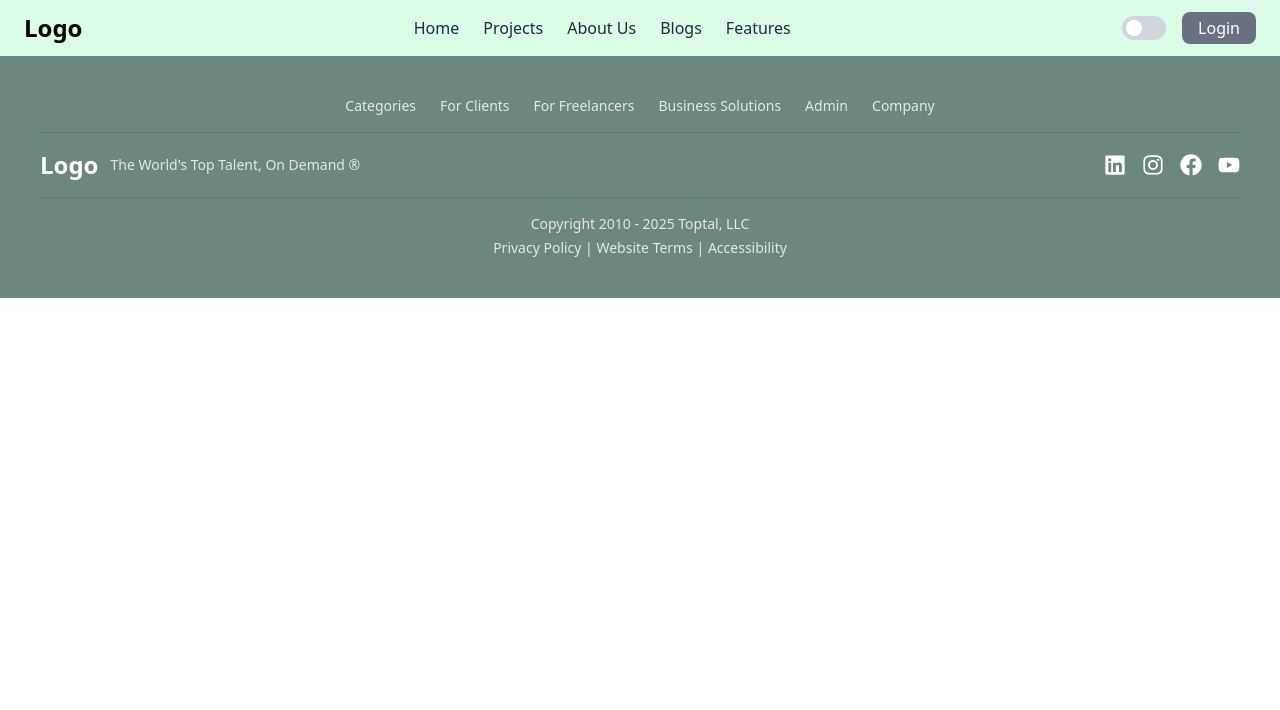
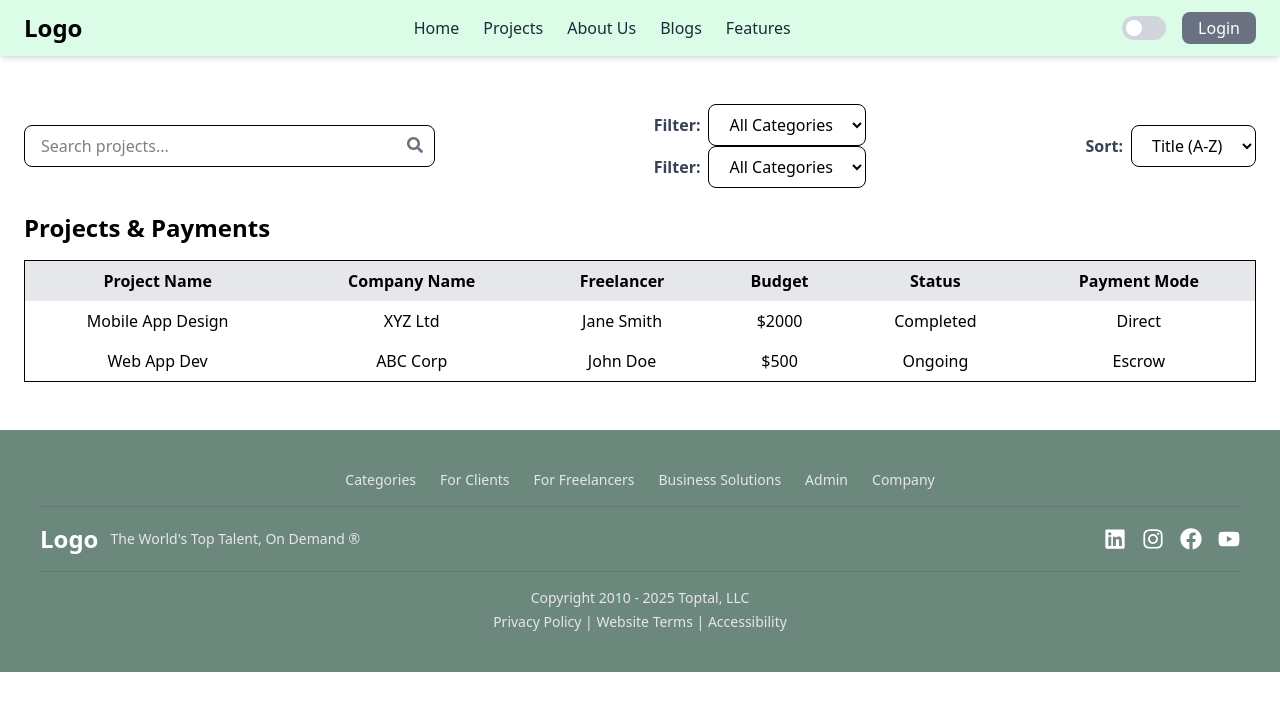
Before and after one commit to Omkrishna-git/freelancingWeb, a React (Vite) app in the folder frontend/: page /admin/projects in a window 1280 px wide. Shown: the top 710 px of the page. Built offline with nearby package versions, Linux system fonts and the light colour scheme.

Commit message:
Add BlogDetailsPage component with rating and like/dislike functionality

```diff
--- a/frontend/src/App.jsx
+++ b/frontend/src/App.jsx
@@ -15,7 +15,7 @@ import CompanyRegistration from "./pages/CompanyRegistration";
 import WriteBlog from "./pages/WriteBlog"
 import BlogDetailsPage from "./pages/display-blog";
 import AdminDashboard from "./pages/AdminDashboard";
-
+import ProjectsAndPayments from "./pages/Project&Payment.jsx";
 import "./App.css";
 
 function App() {
@@ -45,6 +45,7 @@ function App() {
         <Route path="/company-registration" element={<CompanyRegistration />} />
         <Route path="/blog/:id" element={<BlogDetailsPage />}/>
         <Route path="/admin" element={<AdminDashboard />} />
+        <Route path="/admin/projects" element={<ProjectsAndPayments />} />
       </Routes>
       <Footer />
     </Router>
--- a/frontend/src/pages/AdminDashboard.jsx
+++ b/frontend/src/pages/AdminDashboard.jsx
@@ -20,12 +20,12 @@ const AdminDashboard = () => {
       <aside className='w-64 bg-gray-800 text-white p-4 shadow-md'>
         <h2 className='text-2xl font-bold mb-6'>Admin Dashboard</h2>
         <ul className='space-y-4'>
-          <li><Link to='/dashboard/home' className='block py-2 px-4 rounded hover:bg-green-700'>Home</Link></li>
-          <li><Link to='/dashboard/projects' className='block py-2 px-4 rounded hover:bg-green-700'>Projects & Payments</Link></li>
-          <li><Link to='/dashboard/freelancers' className='block py-2 px-4 rounded hover:bg-green-700'>Freelancers</Link></li>
-          <li><Link to='/dashboard/companies' className='block py-2 px-4 rounded hover:bg-green-700'>Companies</Link></li>
-          <li><Link to='/dashboard/disputes' className='block py-2 px-4 rounded hover:bg-green-700'>Dispute & Refunds</Link></li>
-          <li><Link to='/dashboard/reports' className='block py-2 px-4 rounded hover:bg-green-700'>Reports & Analytics</Link></li>
+          <li><Link to='/admin' className='block py-2 px-4 rounded hover:bg-green-700'>Home</Link></li>
+          <li><Link to='/admin/projects' className='block py-2 px-4 rounded hover:bg-green-700'>Projects & Payments</Link></li>
+          <li><Link to='/admin/freelancers' className='block py-2 px-4 rounded hover:bg-green-700'>Freelancers</Link></li>
+          <li><Link to='/admin/companies' className='block py-2 px-4 rounded hover:bg-green-700'>Companies</Link></li>
+          <li><Link to='/admin/disputes' className='block py-2 px-4 rounded hover:bg-green-700'>Dispute & Refunds</Link></li>
+          <li><Link to='/admin/reports' className='block py-2 px-4 rounded hover:bg-green-700'>Reports & Analytics</Link></li>
         </ul>
       </aside>
 
--- a/frontend/src/pages/Blog.jsx
+++ b/frontend/src/pages/Blog.jsx
@@ -25,10 +25,10 @@ const BlogsPage = () => {
     .sort((a, b) => sortOption === "az" ? a.title.localeCompare(b.title) : b.title.localeCompare(a.title));
 
   return (
-    <div className="px-6 py-1">
+    <div className="px-6 py-1 mb-10">
       {/* Header */}
       <div className="relative text-center">
-        <h1 className="text-3xl font-bold text-green-900">BLOGS</h1>
+        <h1 className="text-3xl font-bold text-green-900 mt-5">BLOGS</h1>
         <p className="mt-2 text-gray-600 max-w-2xl mx-auto">
           Everything you need to know to grow your business. Practical online resources covering digital marketing, video animation, writing, copywriting, programming, and design!
         </p>
@@ -43,7 +43,7 @@ const BlogsPage = () => {
       </div>
 
       {/* Search, Filter & Sort */}
-      <div className="flex flex-col sm:flex-row justify-center items-center mt-6 gap-4">
+      <div className="flex flex-col sm:flex-row justify-between items-center mt-6 gap-4">
         {/* Search Input */}
         <div className="relative w-full sm:w-1/3">
           <input
@@ -89,15 +89,15 @@ const BlogsPage = () => {
       <div className="grid md:grid-cols-3 gap-6 mt-6">
         {filteredBlogs.length > 0 ? (
           filteredBlogs.map((blog) => (
-
+            <Link to={`/blog/${blog.id}`} className="bg-white ">
             <div key={blog.id} className="bg-white shadow-lg rounded-lg p-4 hover:shadow-xl transition-transform transform hover:scale-105">
               {/* Blog Image */}
               <img src={blog.image} alt={blog.title} className="w-full h-48 object-cover rounded-lg" />
 
               {/* Blog Title */}
-              <Link to={`/blog/${blog.id}`} className="block">
+
                 <h2 className="mt-4 text-lg font-semibold text-gray-900">{blog.title}</h2>
-              </Link>
+
 
               {/* Blog Category */}
               <p className="text-blue-600 text-sm font-semibold mt-2">{blog.category}</p>
@@ -129,6 +129,7 @@ const BlogsPage = () => {
               </div>
             </div>
             </div>
+            </Link>
           ))
         ) : (
           <p className="text-gray-600 text-center col-span-3">No blogs found</p>
--- a/frontend/src/pages/LoginPage.jsx
+++ b/frontend/src/pages/LoginPage.jsx
@@ -15,9 +15,10 @@ const LoginPage = () => {
   };
 
   return (
-    <div className="min-h-screen flex flex-col justify-between">
+    <div className="min-h-screen flex flex-col ">
+      <div className="mt-10 text-2xl max-w-2xl mx-auto">Join as a client or freelancer</div>
       {/* Role Selection */}
-      <div className="flex justify-center space-x-6 mt-10">
+      <div className="flex justify-center space-x-6 mt-5">
         <div
           className={`border p-6 rounded-lg cursor-pointer ${
             selectedRole === "client" ? "border-green-500" : "border-gray-300"
--- /dev/null
+++ b/frontend/src/pages/Project&Payment.jsx
@@ -0,0 +1,111 @@
+import React, { useState } from "react";
+import { FaSearch, FaPlus } from "react-icons/fa";
+
+const projects = [
+  { id: 1, projectName: 'Web App Dev', companyName: 'ABC Corp', freelancer: 'John Doe', budget: 500, status: 'Ongoing', paymentMode: 'Escrow' },
+  { id: 2, projectName: 'Mobile App Design', companyName: 'XYZ Ltd', freelancer: 'Jane Smith', budget: 2000, status: 'Completed', paymentMode: 'Direct' },
+];
+
+const ProjectsAndPayments = () => {
+const [searchTerm, setSearchTerm] = useState("");
+  const [filterCategory, setFilterCategory] = useState("");
+  const [filterCategory1, setFilterCategory1] = useState("");
+  const [sortOption, setSortOption] = useState("az");
+
+
+  const filteredProjects = projects
+  .filter((projects) => projects.projectName.toLowerCase().includes(searchTerm.toLowerCase()))
+  .filter((projects) => (filterCategory ? projects.status === filterCategory : true))
+  .filter((projects) => (filterCategory1 ? projects.paymentMode === filterCategory1 : true))
+  .sort((a, b) => sortOption === "az" ? a.projectName.localeCompare(b.projectName) : b.projectName.localeCompare(a.projectName));
+
+  return (
+    <div className='p-6'>
+        {/* Search, Filter & Sort */}
+            <div className="flex flex-col sm:flex-row justify-between items-center mt-6 gap-4 mb-6">
+              {/* Search Input */}
+              <div className="relative w-full sm:w-1/3">
+                <input
+                  type="text"
+                  placeholder="Search projects..."
+                  value={searchTerm}
+                  onChange={(e) => setSearchTerm(e.target.value)}
+                  className="w-full px-4 py-2 border rounded-lg focus:outline-none focus:ring-2 focus:ring-green-400"
+                />
+                <FaSearch className="absolute right-3 top-3 text-gray-500" />
+              </div>
+
+              {/* Filter Dropdown */}
+              <div className="relative">
+                <div className="=flex flex-row">
+                <div>
+                <span className="text-md font-semibold mr-2 text-gray-700">Filter:</span>
+                <select
+                  value={filterCategory}
+                  onChange={(e) => setFilterCategory(e.target.value)}
+                  className="px-4 py-2 border rounded-lg focus:outline-none focus:ring-2 focus:ring-blue-400"
+                >
+                  <option value="">All Categories</option>
+                  <option value="Ongoing">Ongoing</option>
+                  <option value="Completed">Completed</option>
+                  <option value="Disputed">Disputed</option>
+                </select>
+                </div>
+               <div>
+               <span className="text-md font-semibold mr-2 text-gray-700">Filter:</span>
+                <select
+                  value={filterCategory1}
+                  onChange={(e) => setFilterCategory1(e.target.value)}
+                  className="px-4 py-2 border rounded-lg focus:outline-none focus:ring-2 focus:ring-blue-400"
+                >
+                  <option value="">All Categories</option>
+                  <option value="Direct">Direct</option>
+                  <option value="Escrow">Escrow</option>
+                </select>
+               </div>
+                </div>
+              </div>
+
+              {/* Sort Dropdown */}
+              <div className="relative">
+                <span className="text-md font-semibold mr-2 text-gray-700">Sort:</span>
+                <select
+                  value={sortOption}
+                  onChange={(e) => setSortOption(e.target.value)}
+                  className="px-4 py-2 border rounded-lg focus:outline-none focus:ring-2 focus:ring-blue-400"
+                >
+                  <option value="az">Title (A-Z)</option>
+                  <option value="za">Title (Z-A)</option>
+                </select>
+              </div>
+            </div>
+      <h2 className='text-2xl font-bold mb-4'>Projects & Payments</h2>
+      <table className='w-full mb-6 border'>
+        <thead>
+          <tr className='bg-gray-200'>
+            <th className='py-2 px-4'>Project Name</th>
+            <th className='py-2 px-4'>Company Name</th>
+            <th className='py-2 px-4'>Freelancer</th>
+            <th className='py-2 px-4'>Budget</th>
+            <th className='py-2 px-4'>Status</th>
+            <th className='py-2 px-4'>Payment Mode</th>
+          </tr>
+        </thead>
+        <tbody>
+          {filteredProjects.map((project) => (
+            <tr key={project.id} className='text-center hover:bg-gray-100'>
+              <td className='py-2 px-4'>{project.projectName}</td>
+              <td className='py-2 px-4'>{project.companyName}</td>
+              <td className='py-2 px-4'>{project.freelancer}</td>
+              <td className='py-2 px-4'>${project.budget}</td>
+              <td className='py-2 px-4'>{project.status}</td>
+              <td className='py-2 px-4'>{project.paymentMode}</td>
+            </tr>
+          ))}
+        </tbody>
+      </table>
+    </div>
+  );
+};
+
+export default ProjectsAndPayments;
```
Also changed, not shown: frontend/src/pages/display-blog.jsx (+10 -8 lines).
